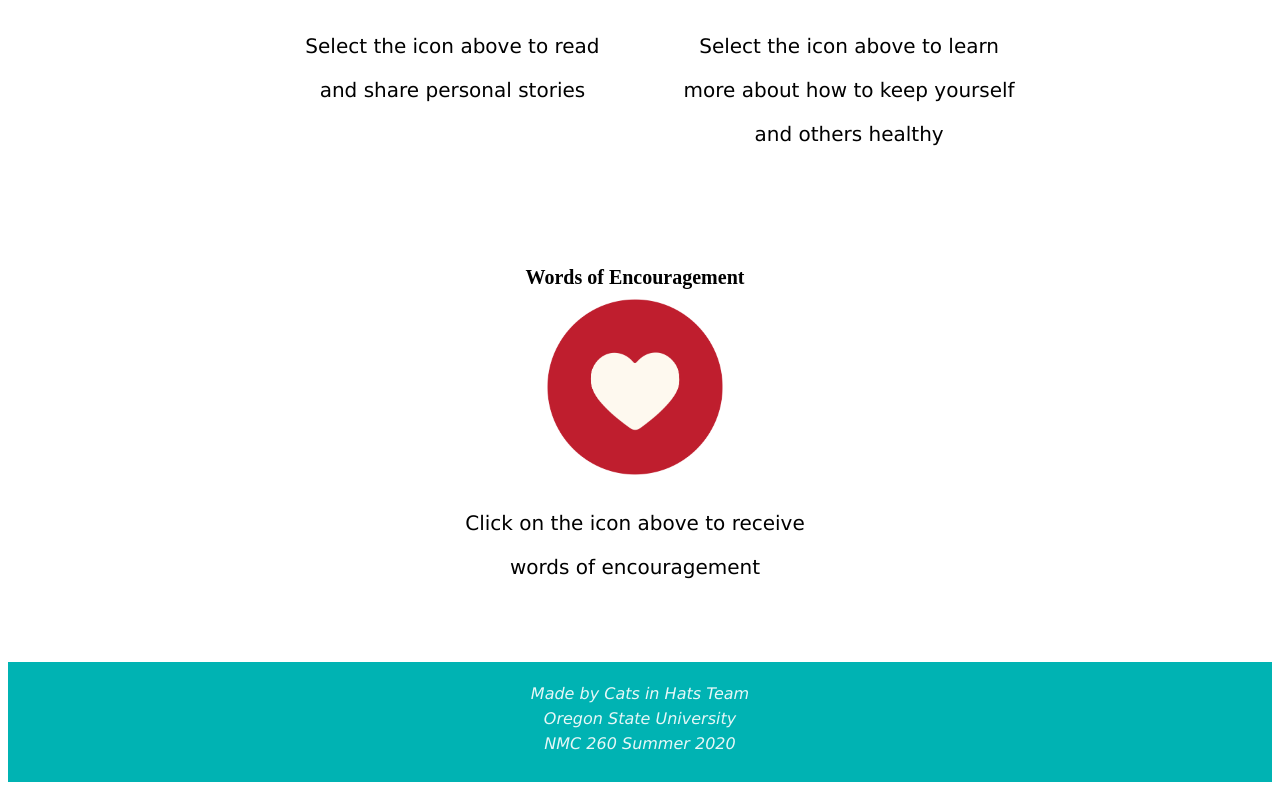
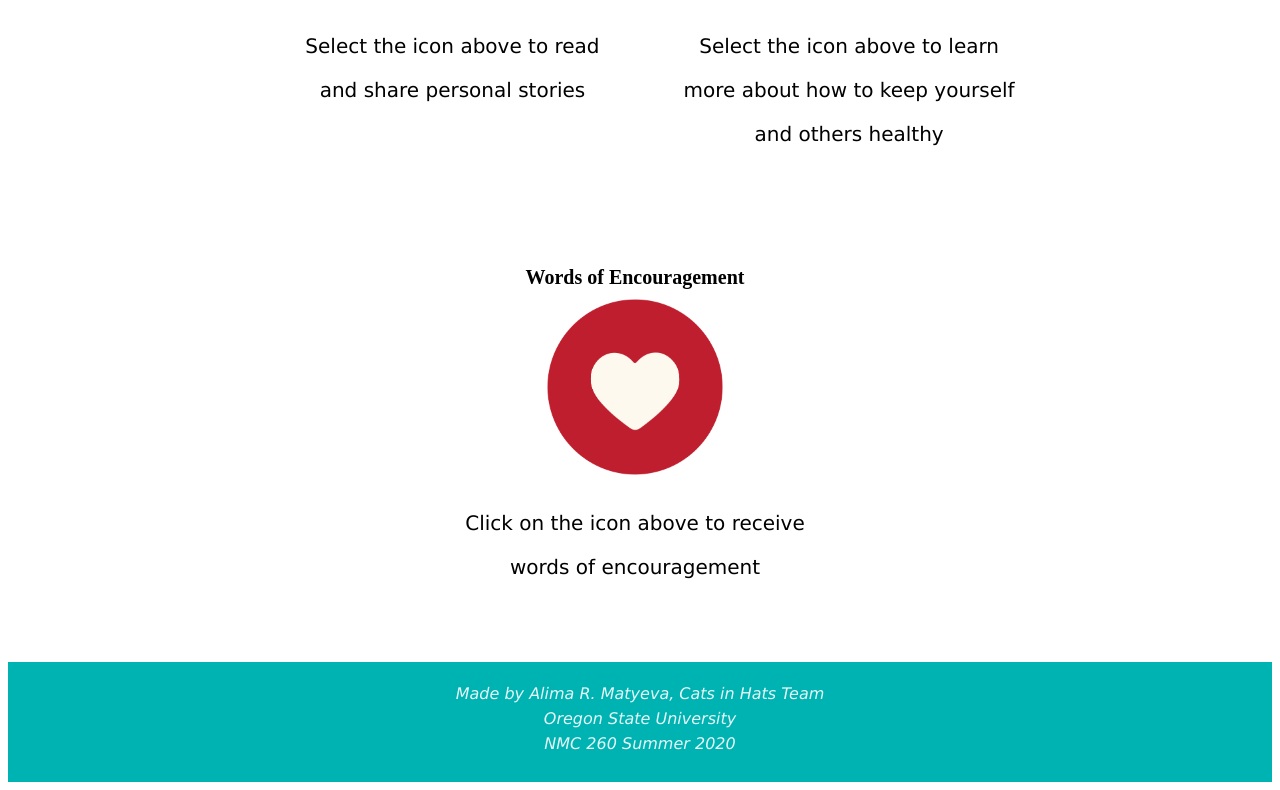
Before and after one commit to matyevaa/cats-in-hats, a plain HTML site: page index.html in a window 1280 px wide. Shown: the part 578-1368 px from the top of the page. Drawn offline with Linux system fonts and the light colour scheme.

Commit message:
Update index.html

```diff
--- a/index.html
+++ b/index.html
@@ -76,7 +76,7 @@
 	</center>
 
 	<div class="footer">
-			<p id="footer" style="padding-top: 22px;">Made by Cats in Hats Team</p>
+			<p id="footer" style="padding-top: 22px;">Made by Alima R. Matyeva, Cats in Hats Team</p>
 			<p id="footer">Oregon State University</p>
 			<p id="footer">NMC 260 Summer 2020</p>
 	</div>
```
